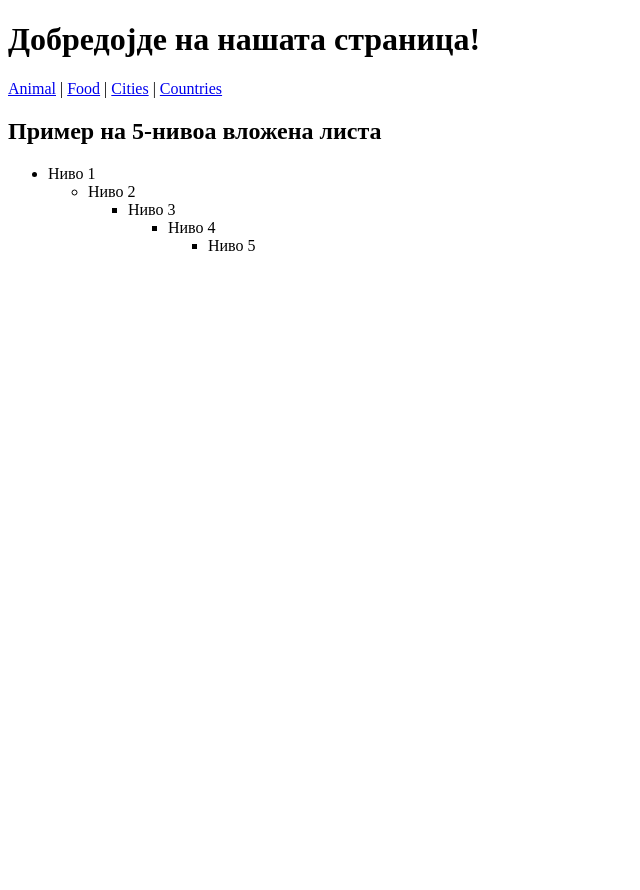
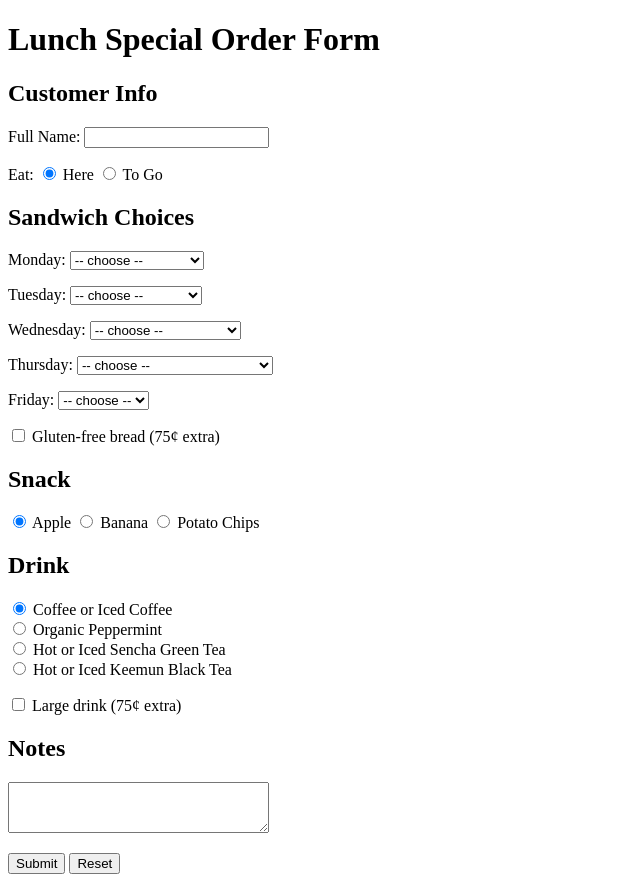
Before and after one commit to sofronieskamartina9-svg/Avenga-homeworkks, a plain HTML site: page index.html in a window 1280 px wide. Shown: the whole page, without its empty margins (0-640 px from the left). Before the commit the page ends 800 px from the top, so only its background shows below. Drawn offline with Linux system fonts and the light colour scheme.

Commit message:
Add files via upload

```diff
--- a/index.html
+++ b/index.html
@@ -1,38 +1,121 @@
-<!DOCTYPE html>
+<!doctype html>
 <html lang="mk">
 <head>
-    <meta charset="UTF-8">
-    <title>Home</title>
+  <meta charset="utf-8">
+  <title>Homework #4 – Lunch Special Form</title>
 </head>
 <body>
-    <h1>Добредојде на нашата страница!</h1>
 
-    <nav>
-        <a href="animal.html">Animal</a> |
-        <a href="food.html">Food</a> |
-        <a href="cities.html">Cities</a> |
-        <a href="countries.html">Countries</a>
-    </nav>
+<h1>Lunch Special Order Form</h1>
+<form action="#" method="post">
 
-    <h2>Пример на 5-нивоа вложена листа</h2>
-    <ul>
-        <li>Ниво 1
-            <ul>
-                <li>Ниво 2
-                    <ul>
-                        <li>Ниво 3
-                            <ul>
-                                <li>Ниво 4
-                                    <ul>
-                                        <li>Ниво 5</li>
-                                    </ul>
-                                </li>
-                            </ul>
-                        </li>
-                    </ul>
-                </li>
-            </ul>
-        </li>
-    </ul>
+  <h2>Customer Info</h2>
+  <p>
+    <label>Full Name:
+      <input type="text" name="customer_name" required>
+    </label>
+  </p>
+
+  <p>
+    Eat:
+    <label><input type="radio" name="pickup" value="here" checked> Here</label>
+    <label><input type="radio" name="pickup" value="to_go"> To Go</label>
+  </p>
+
+  <h2>Sandwich Choices</h2>
+
+  <p>
+    <label>Monday:
+      <select name="monday" required>
+        <option value="">-- choose --</option>
+        <option value="tomato_mozzarella">Tomato Mozzarella</option>
+        <option value="chicken_salad">Chicken Salad</option>
+      </select>
+    </label>
+  </p>
+
+  <p>
+    <label>Tuesday:
+      <select name="tuesday" required>
+        <option value="">-- choose --</option>
+        <option value="greek_salad_wrap">Greek Salad Wrap</option>
+        <option value="tofu_wrap">Tofu Wrap</option>
+      </select>
+    </label>
+  </p>
+
+  <p>
+    <label>Wednesday:
+      <select name="wednesday" required>
+        <option value="">-- choose --</option>
+        <option value="red_pepper_hummus">Red Pepper Hummus</option>
+        <option value="roasted_turkey">Roasted Turkey</option>
+      </select>
+    </label>
+  </p>
+
+  <p>
+    <label>Thursday:
+      <select name="thursday" required>
+        <option value="">-- choose --</option>
+        <option value="carrot_ginger_hummus_wrap">Carrot-Ginger Hummus Wrap</option>
+        <option value="egg_salad">Egg Salad</option>
+      </select>
+    </label>
+  </p>
+
+  <p>
+    <label>Friday:
+      <select name="friday" required>
+        <option value="">-- choose --</option>
+        <option value="dado_wrap">Dado Wrap</option>
+        <option value="tuna_salad">Tuna Salad</option>
+      </select>
+    </label>
+  </p>
+
+  <p>
+    <label>
+      <input type="checkbox" name="gluten_free" value="yes">
+      Gluten-free bread (75¢ extra)
+    </label>
+  </p>
+
+  <h2>Snack</h2>
+
+  <p>
+    <label><input type="radio" name="snack" value="apple" checked> Apple</label>
+    <label><input type="radio" name="snack" value="banana"> Banana</label>
+    <label><input type="radio" name="snack" value="chips"> Potato Chips</label>
+  </p>
+
+  <h2>Drink</h2>
+
+  <p>
+    <label><input type="radio" name="drink" value="coffee" checked> Coffee or Iced Coffee</label><br>
+    <label><input type="radio" name="drink" value="peppermint"> Organic Peppermint</label><br>
+    <label><input type="radio" name="drink" value="sencha_green"> Hot or Iced Sencha Green Tea</label><br>
+    <label><input type="radio" name="drink" value="keemun_black"> Hot or Iced Keemun Black Tea</label>
+  </p>
+
+  <p>
+    <label>
+      <input type="checkbox" name="large_drink" value="yes">
+      Large drink (75¢ extra)
+    </label>
+  </p>
+
+  <h2>Notes</h2>
+  <p>
+    <textarea name="notes" rows="3" cols="30"></textarea>
+  </p>
+
+  <p>
+    <button type="submit">Submit</button>
+    <button type="reset">Reset</button>
+  </p>
+
+</form>
+
 </body>
 </html>
```
